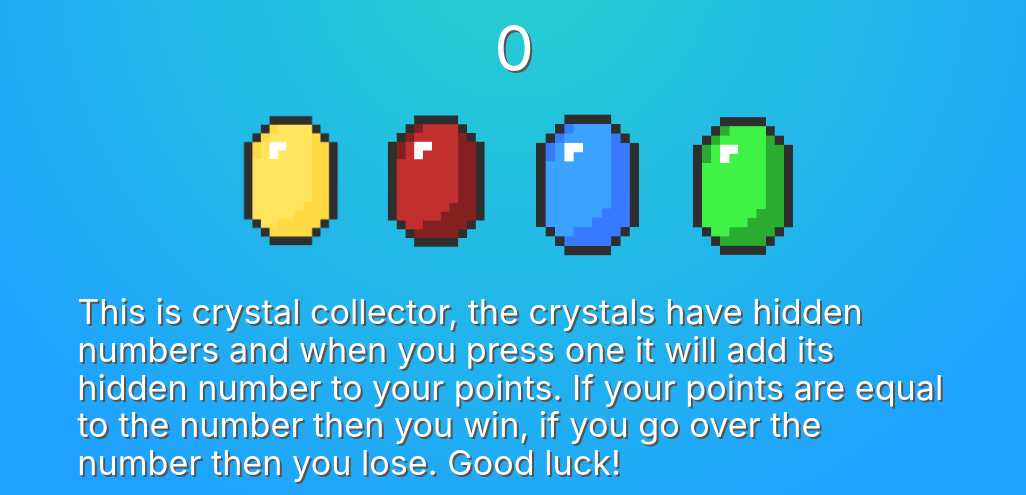
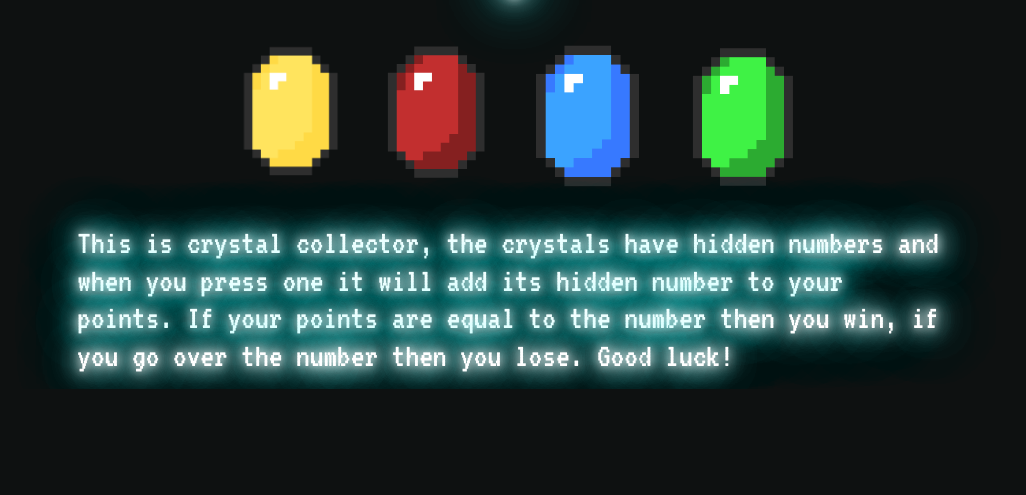
Before and after one commit to xeroneon/unit-4-game, a plain HTML site: page index.html in a window 1280 px wide. Shown: the part 593-1088 px from the top of the page, without its empty margins (126-1152 px from the left). After the commit the page ends 982 px from the top, so only its background shows below. Drawn offline with nearby package versions, Linux system fonts and the light colour scheme.

Commit message:
added neon shadows

```diff
--- a/assets/css/style.css
+++ b/assets/css/style.css
@@ -18,7 +18,11 @@ img:hover {
 }
 
 body {
-	background: radial-gradient(circle farthest-side, #26D0CE,#1FA2FF);
+    /* background: radial-gradient(circle farthest-side, #26D0CE,#1FA2FF); */
+    background: #0e1111;
     height: 100%;
-    text-shadow: 2px 2px #555;
+    /* text-shadow: 2px 2px #555;  */
+    /* text-shadow: 0 0 10px rgba(255,255,255,1) , 0 0 20px rgba(255,255,255,1) , 0 0 30px rgba(255,255,255,1) , 0 0 40px #ff00de , 0 0 70px #ff00de , 0 0 80px #ff00de , 0 0 100px #ff00de ; */
+    text-shadow: 0 0 10px rgba(255,255,255,1) , 0 0 20px rgba(255,255,255,1) , 0 0 30px rgba(255,255,255,1) , 0 0 30px #00ffff , 0 0 60px #00ffff , 0 0 70px #00ffff , 0 0 70px #00ffff ;
+    font-family: 'VT323', monospace;
 }
--- a/index.html
+++ b/index.html
@@ -9,6 +9,8 @@
     <link rel="stylesheet" type="text/css" href="assets/css/style.css">
     <!-- Added link to the jQuery Library -->
     <script src="https://cdnjs.cloudflare.com/ajax/libs/jquery/3.2.1/jquery.min.js"></script>
+    <!-- google font -->
+    <link href="https://fonts.googleapis.com/css?family=VT323" rel="stylesheet">
     <!--Let browser know website is optimized for mobile-->
     <meta name="viewport" content="width=device-width, initial-scale=1.0" />
 </head>
```
